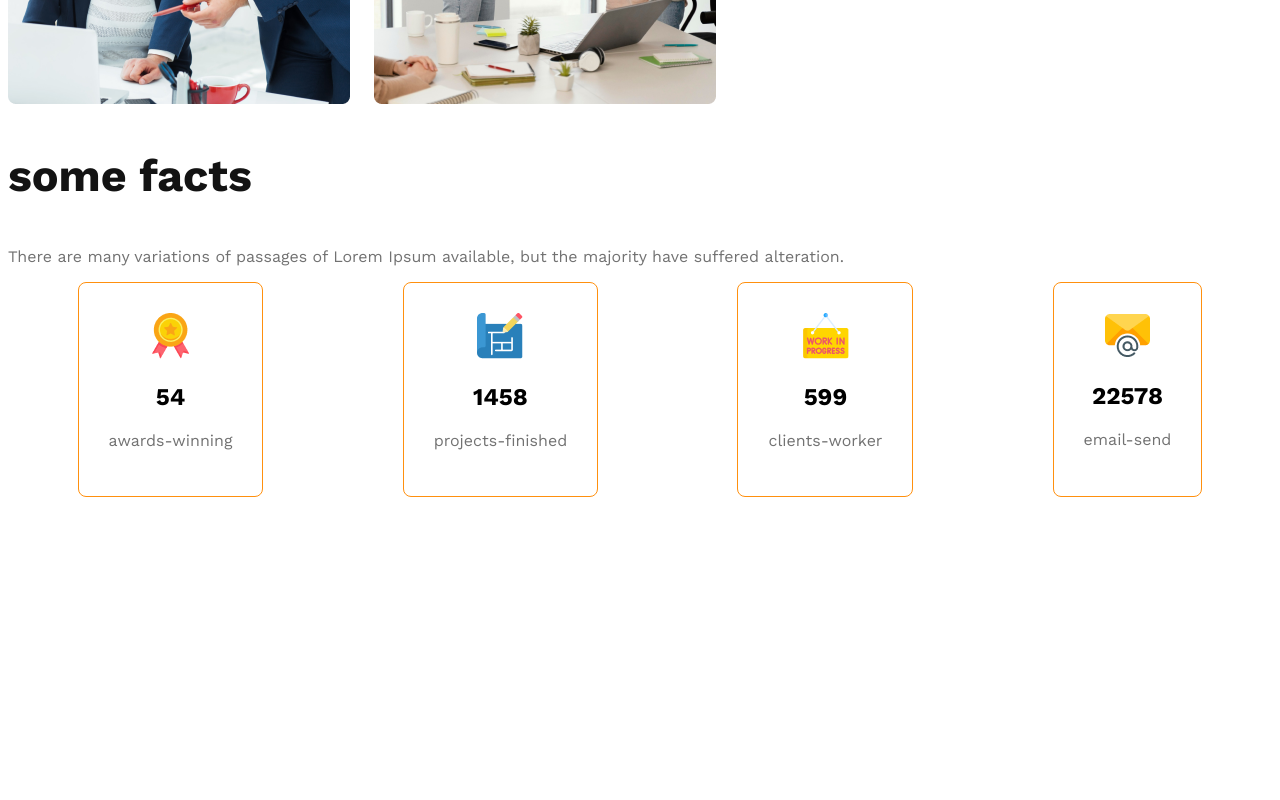
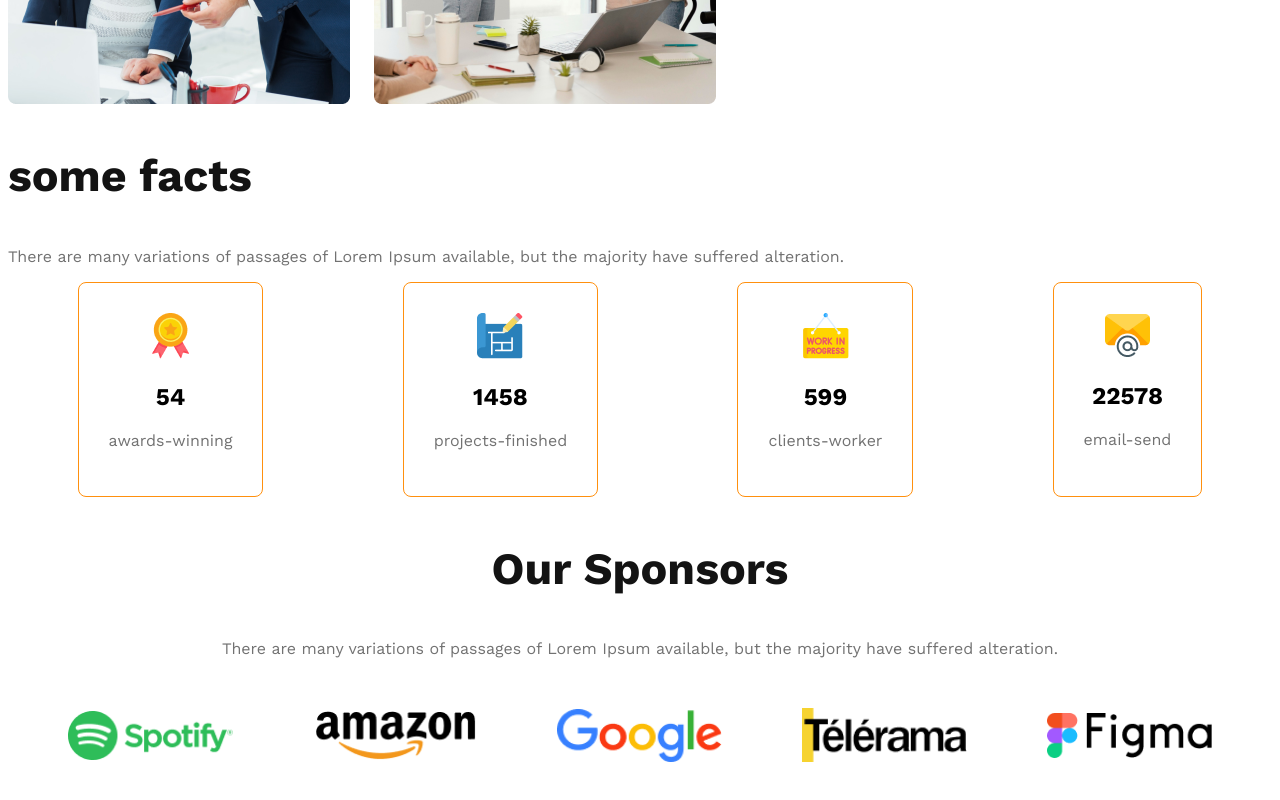
Before and after one commit to sohel4444/G3--architect--website, a plain HTML site: page index.html in a window 1280 px wide. Shown: the part 1685-2485 px from the top of the page. Before the commit the page ends 2252 px from the top, so only its background shows below. Drawn offline with nearby package versions, Linux system fonts and the light colour scheme.

Commit message:
added to sponsors section

```diff
--- a/index.html
+++ b/index.html
@@ -75,6 +75,18 @@
         </div>
     </div>
 </section>
+<!-- sponsors-section -->
+<section class="sponsors">
+    <h3 class="section-title">Our Sponsors</h3>
+    <p class="text-light-gray">There are many variations of passages of Lorem Ipsum available, but the majority have suffered alteration.</p>
+    <div class="sponsors-img-container">
+        <img src="images/sponsors/spotify.png" alt="" srcset="">
+        <img src="images/sponsors/amazon.png" alt="" srcset="">
+        <img src="images/sponsors/google.png" alt="" srcset="">
+        <img src="images/sponsors/telerama.png" alt="" srcset="">
+        <img src="images/sponsors/figma.png" alt="" srcset="">
+    </div>
+</section>
     </main>
     <footer>
 
--- a/styles/architect.css
+++ b/styles/architect.css
@@ -120,7 +120,21 @@ main{
     margin-top: 10px;
     margin-bottom: 10px;
 }
+/* sponsors styles */
+.sponsors{
+    text-align: center;
+}
+.sponsors-img-container{
+    margin-top: 50px;
+    display: flex;
+    justify-content: space-evenly;
+    align-items: center;
+    gap: 20px;
 
+}
+.sponsors-img-container img{
+    width: 165px;
+}
 /* responsive styles */
 /* mobile devices */
 @media screen and (max-width:576px){
@@ -129,6 +143,8 @@ main{
     }
     nav,
     .teams-container
+    .facts-card-container
+    .sponsors-img-container
     {
         flex-direction: column;
     }
@@ -136,7 +152,7 @@ main{
         grid-template-columns: 1fr;
     }
 
-    .teams-content{
+    .teams-content,.facts-card-container{
         padding-left: 20px;
         padding-right: 20px;
     }
@@ -148,7 +164,13 @@ main{
         padding: 50px;
     }
 
-   nav, .teams-container{
+   nav,
+   .teams-container
+   .sponsors-img-container
+   {
     flex-direction: column;
   }
+  .facts-card-container{
+    gap: 20px;
+  }
 }
```
